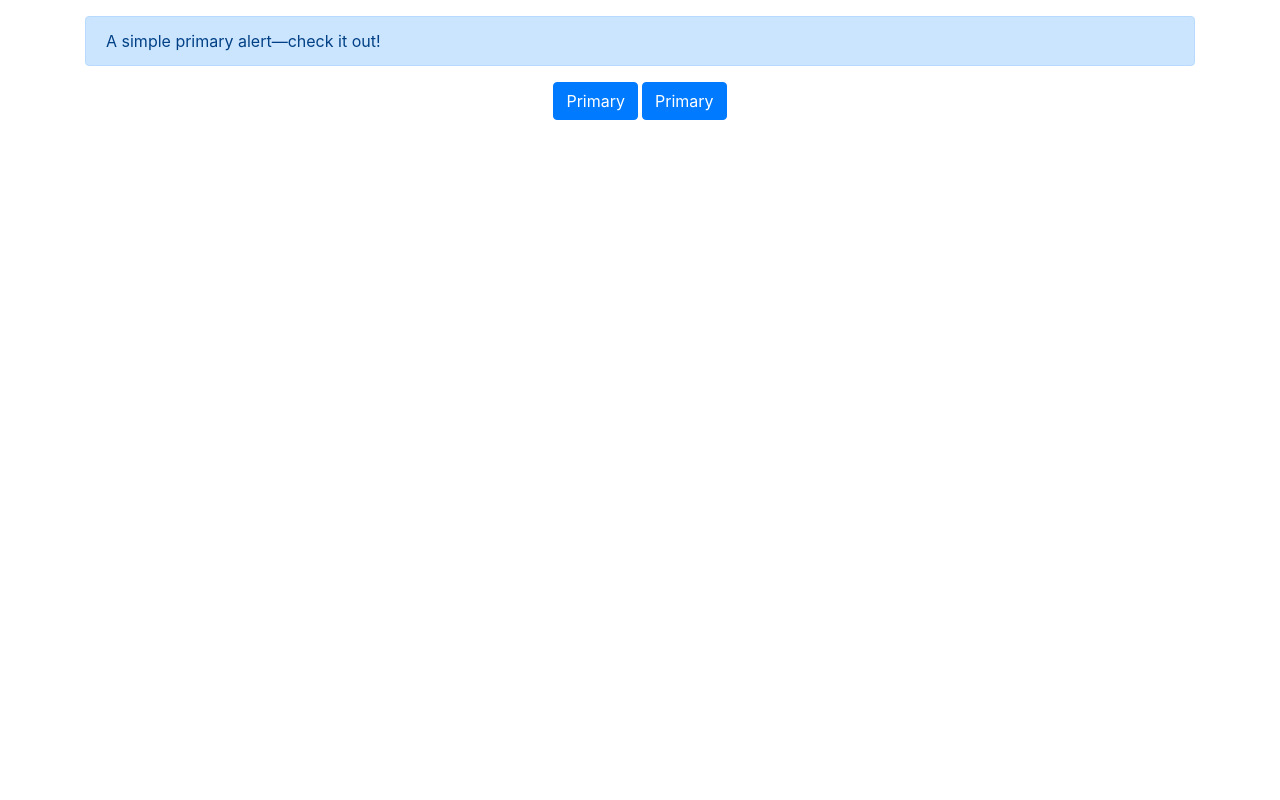
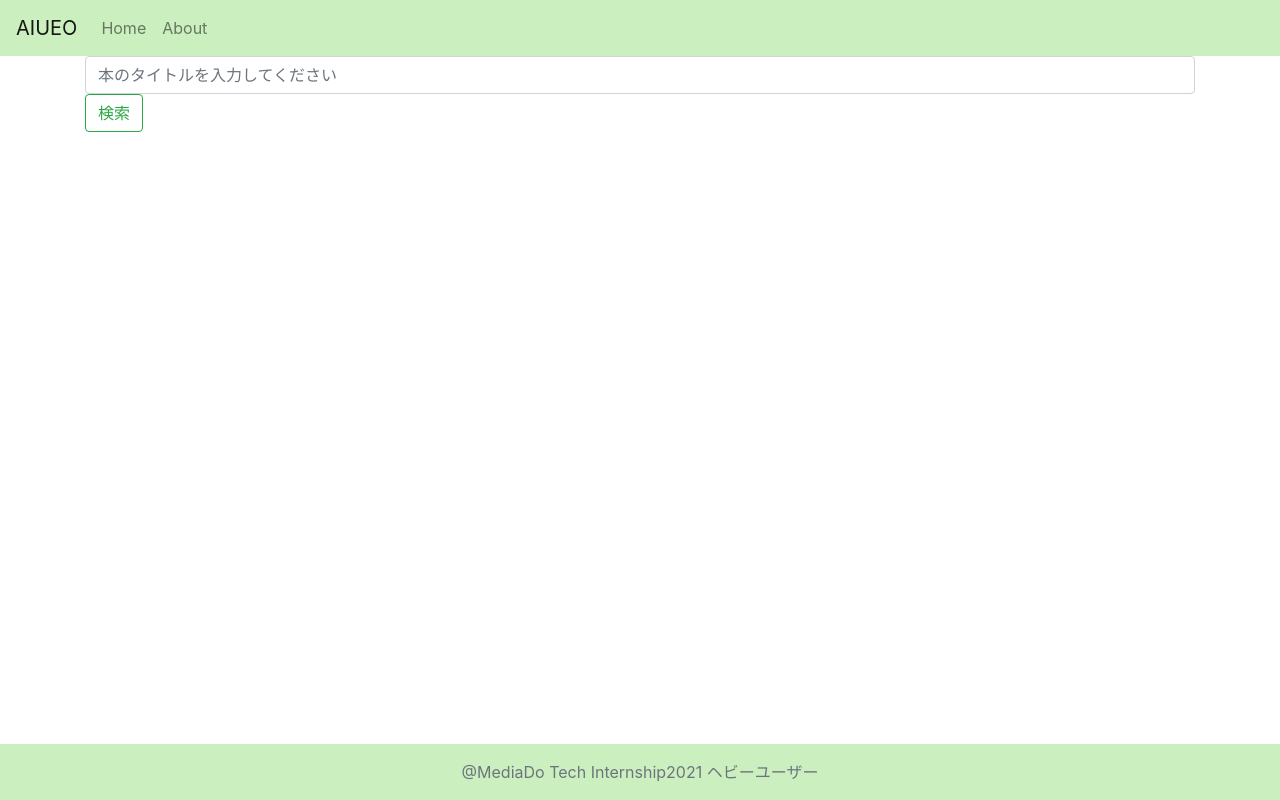
Before and after one commit to ryosuke8923/Media_do_Internship_2021, a Flask app: template templates/index.html in a window 1280 px wide. Run offline with Flask 2, Linux system fonts and the light colour scheme; the template is opened without the code that fills it, so the values that code supplies are empty; some libraries are stand-ins or nearby versions.

Commit message:
change index.html style.css

```diff
--- a/templates/index.html
+++ b/templates/index.html
@@ -12,25 +12,52 @@
     <link rel="apple-touch-icon" href="icon.png">
     -->
     <!-- Place favicon.ico in the root directory -->
+    <link rel="stylesheet" href="https://stackpath.bootstrapcdn.com/bootstrap/4.4.1/css/bootstrap.min.css" integrity="sha384-Vkoo8x4CGsO3+Hhxv8T/Q5PaXtkKtu6ug5TOeNV6gBiFeWPGFN9MuhOf23Q9Ifjh" crossorigin="anonymous">
     <link rel="stylesheet" href="../static/css/style.css">
-    <link rel="stylesheet" href="https://stackpath.bootstrapcdn.com/bootstrap/4.4.1/css/bootstrap.min.css" integrity="sha384-Vkoo8x4CGsO3+Hhxv8T/Q5PaXtkKtu6ug5TOeNV6gBiFeWPGFN9MuhOf23Q9Ifjh" crossorigin="anonymous">
 </head>
 
 <body>
-    <div class="container">
+    <header>
+        <nav class="navbar navbar-light navbar-expand-md " style="background-color: #ccefbf;">
+            <a class="navbar-brand" href="./index.html">
+                AIUEO
+            </a>
+            <button class="navbar-toggler" type="button" data-toggle="collapse" data-target="#responsiveMenu" aria-controls="responsiveMenu" aria-expanded="false" aria-label="Toggle navigation">
+                <span class="navbar-toggler-icon"></span>
+            </button>
+            <div class="collapse navbar-collapse" id="responsiveMenu">
+                <ul class="navbar-nav mr-auto">
+                    <li class="nav-item">
+                        <a class="nav-link" href="./">Home</a>
+                    </li>
+                    <li class="nav-item">
+                        <a class="nav-link" href="./">About</a>
+                    </li>
+                </ul>
+            </div>
+        </nav>
+    </header>
 
-        <div id="js-question" class="mt-3 alert alert-primary" role="alert">
-        A simple primary alert—check it out!
+    <div class="search">
+        <div class="container">
+            <form class="search-form">
+                <input class="form-control me-2" type="search" placeholder="本のタイトルを入力してください" aria-label="Search">
+                <button class="btn btn-outline-success"  type="submit">検索</button>
+            </form>
         </div>
+    </div>
 
-        <div class="d-flex justify-content-center">
-        <button type="button" class="btn btn-primary">Primary</button>
-        <button type="button" class="ml-1 btn btn-primary">Primary</button>
+    <footer class="fixed-bottom" style="background-color:#ccefbf;">
+        <div class="container-fluid center-block">
+            <p class="text-muted text-center mt-3 mb-3">@MediaDo Tech Internship2021 ヘビーユーザー</p>
         </div>
-
     </div>
+    </footer>
     <script src="../static/js/index.js"></script>
 
+    <script src="https://code.jquery.com/jquery-3.3.1.slim.min.js" integrity="sha384-q8i/X+965DzO0rT7abK41JStQIAqVgRVzpbzo5smXKp4YfRvH+8abtTE1Pi6jizo" crossorigin="anonymous"></script>
+    <script src="https://cdnjs.cloudflare.com/ajax/libs/popper.js/1.14.7/umd/popper.min.js" integrity="sha384-UO2eT0CpHqdSJQ6hJty5KVphtPhzWj9WO1clHTMGa3JDZwrnQq4sF86dIHNDz0W1" crossorigin="anonymous"></script>
+    <script src="https://stackpath.bootstrapcdn.com/bootstrap/4.3.1/js/bootstrap.min.js" integrity="sha384-JjSmVgyd0p3pXB1rRibZUAYoIIy6OrQ6VrjIEaFf/nJGzIxFDsf4x0xIM+B07jRM" crossorigin="anonymous"></script>
 </body>
 
 </html>
```
